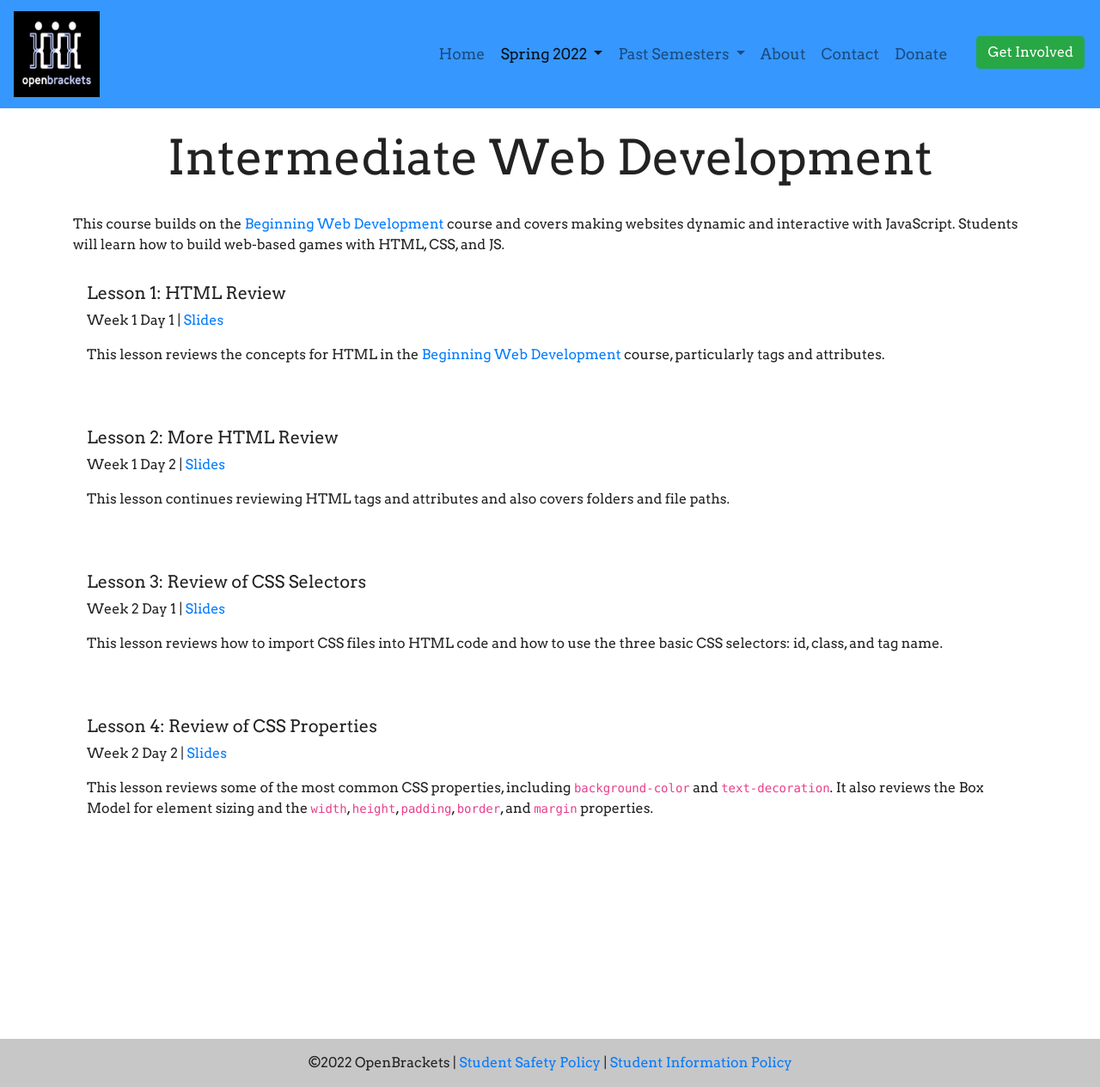
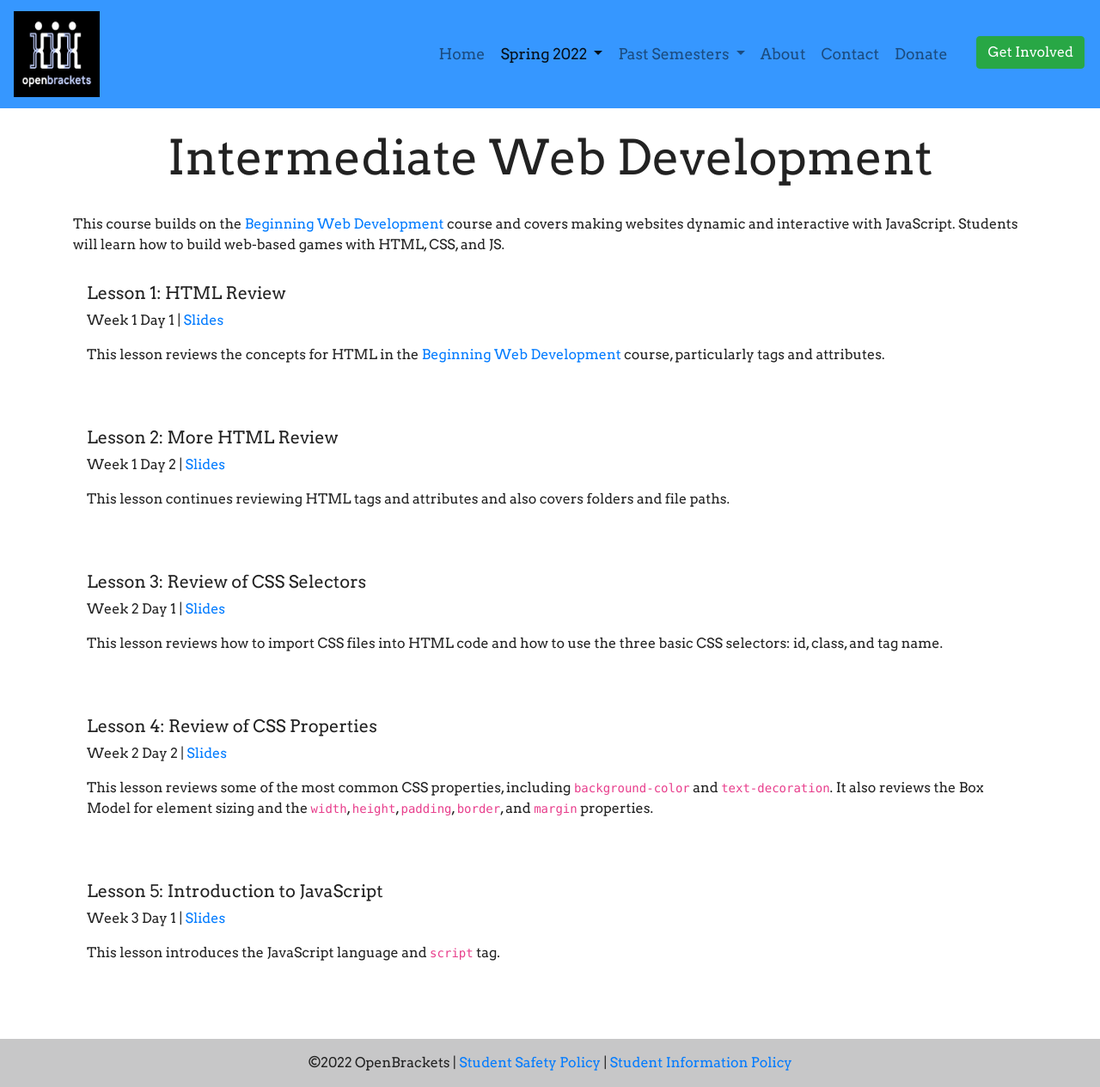
Before and after one commit to qpwoeirut/OpenBrackets-website, a Jekyll site: the page built from spring2022/intermediateWebDevelopment.html, in a window 1280 px wide and 1265 px high. Shown: the whole window at 86% size. Built offline with Jekyll 4.4.1, drawn with Linux system fonts in a browser that asks for light colours.

Commit message:
Add lesson 5 to Intermediate Web Development

```diff
--- a/spring2022/intermediateWebDevelopment.html
+++ b/spring2022/intermediateWebDevelopment.html
@@ -62,3 +62,14 @@ navbarHighlight: spring2022
         <br>
     </div>
 </div>
+<div class="col-12 media">
+    <div class="media-body">
+        <h5 class="mt-0">Lesson 5: Introduction to JavaScript</h5>
+        <p>Week 3 Day 1 | <a
+                href="https://docs.google.com/presentation/d/11q8vG_W4DF0FMJLTQuwiP58JPLodse57KGcHWDP8fc4/edit"
+                target="_blank">Slides</a></p>
+        <p>This lesson introduces the JavaScript language and <code>script</code> tag.
+        </p>
+        <br>
+    </div>
+</div>
```
